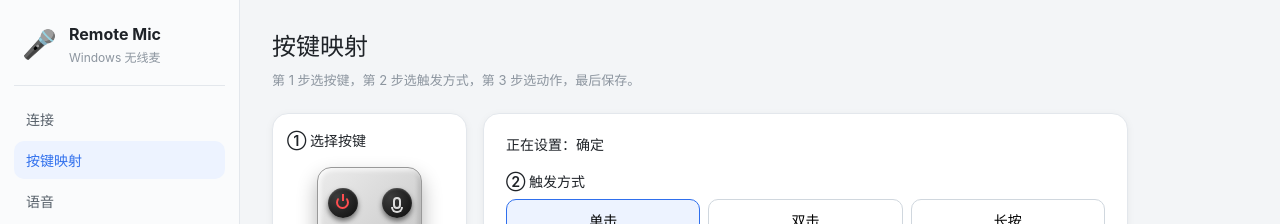
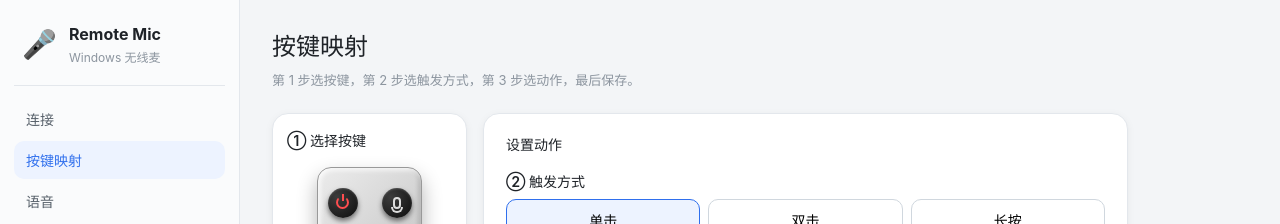
Before and after one commit to poluce/windows-remote-mic, a React (Vite) app: page / in a window 1280 px wide. Both pictures are taken after a click on the button "按键映射". Shown: the top 224 px of the page. Built offline with nearby package versions, Linux system fonts and the light colour scheme.

Commit message:
ui(mapping): generic card title, don't repeat selected key name

```diff
--- a/src/pages/MappingPage.tsx
+++ b/src/pages/MappingPage.tsx
@@ -142,9 +142,7 @@
         </section>
 
         <section className="card wizard-card">
-          <div className="card-title">
-            正在设置：<strong>{selectedName}</strong>
-          </div>
+          <div className="card-title">设置动作</div>
 
           <div className="wizard-group">
             <div className="wizard-label">② 触发方式</div>
```
